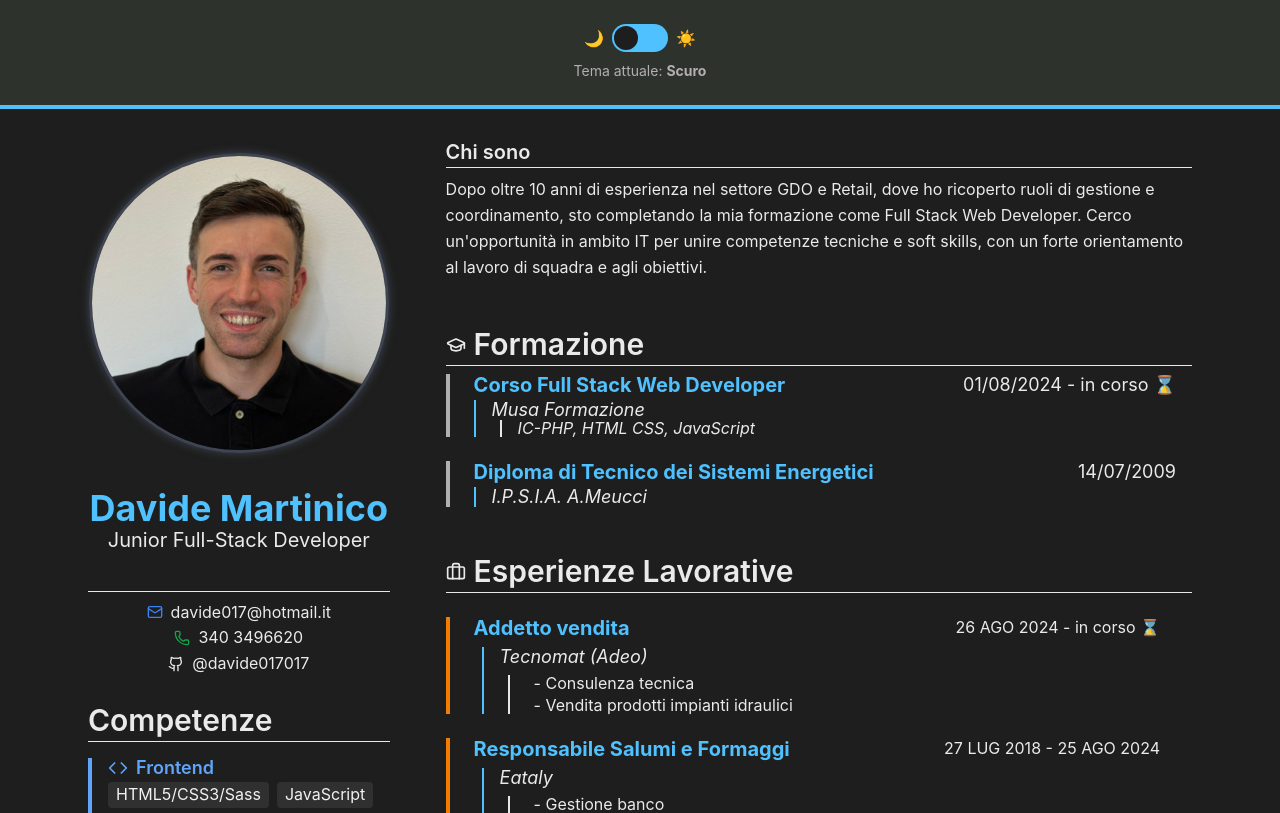
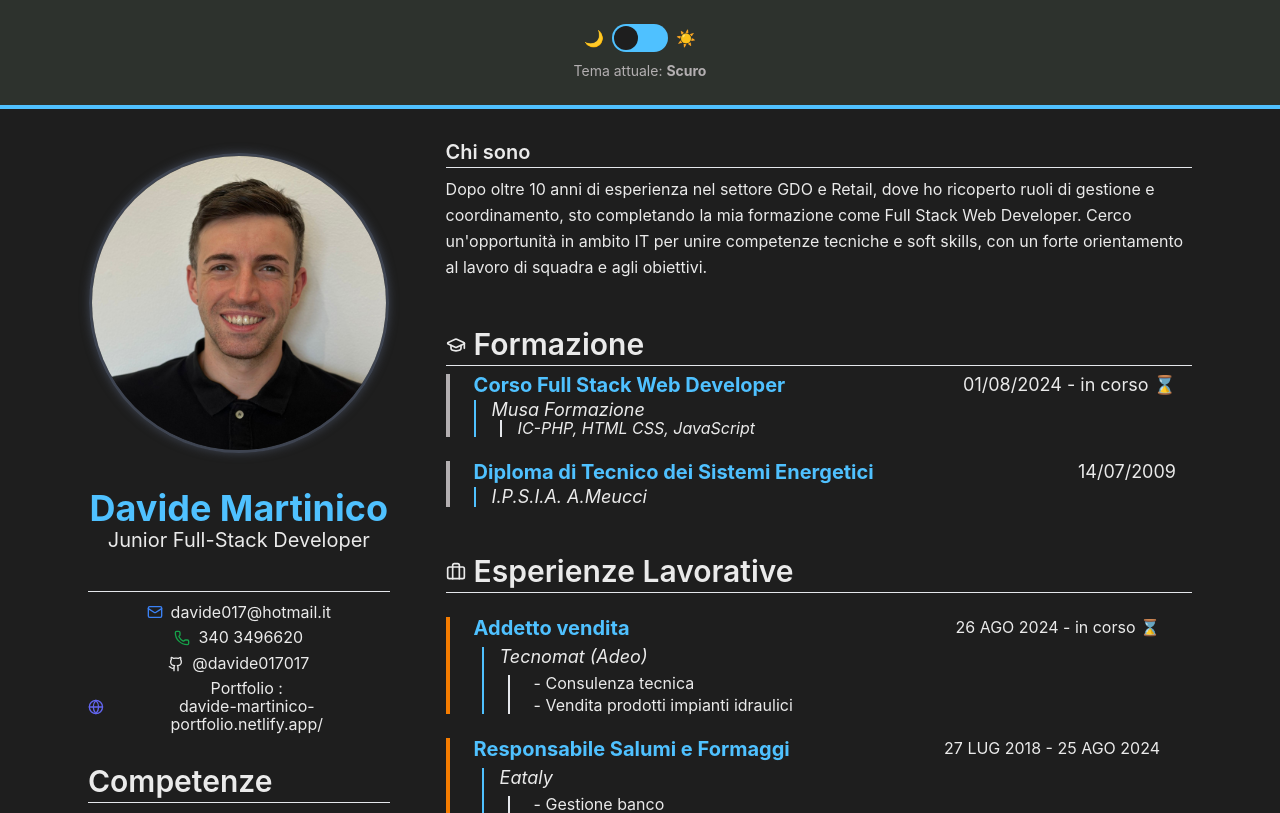
Before and after one commit to davide017017/MyCv-React-Public, a React (Vite) app: page / in a window 1280 px wide. Shown: the top 813 px of the page. Built offline with nearby package versions, Linux system fonts and the light colour scheme.

Commit message:
Aggiornato a 28/05/25 - add portfolio link

```diff
--- a/src/components/sections/Contact.tsx
+++ b/src/components/sections/Contact.tsx
@@ -1,15 +1,15 @@
 import { cvData } from '../../data/cvData';
-import { Mail, Phone, GithubIcon } from 'lucide-react';
+import { Mail, Phone, GithubIcon, Globe } from 'lucide-react';
 
 const Contact = () => {
-  const { email, phone, github } = cvData.personalInfo;
+  const { email, phone, github, portfolio } = cvData.personalInfo;
 
   return (
-    <section className="mb-2 px-4 text-center ">
+    <section className="mb-2 px-4 text-center">
       <ul className="space-y-2 text-sm flex flex-col items-center border-t border-border pt-3">
         <li className="flex items-center gap-2">
           <Mail className="w-4 h-4 text-blue-500" />
-          <a href={`mailto:${email}`} className="text-sm text-text  hover:text-primary transition">
+          <a href={`mailto:${email}`} className="text-sm text-text hover:text-primary transition">
             {email}
           </a>
         </li>
@@ -18,7 +18,7 @@ const Contact = () => {
           <span className="text-sm text-text">{phone}</span>
         </li>
         <li className="flex items-center gap-2">
-          <GithubIcon className="w-4 h-4 " />
+          <GithubIcon className="w-4 h-4" />
           <a
             href={`https://github.com/${github}`}
             target="_blank"
@@ -28,6 +28,18 @@ const Contact = () => {
             @{github}
           </a>
         </li>
+        <li className="flex items-center">
+          <Globe className="w-4 h-4 text-indigo-500" />
+          <a
+            href={portfolio}
+            target="_blank"
+            rel="noopener noreferrer"
+            className="text-sm text-text hover:text-primary transition"
+          >
+            <div>Portfolio :</div>
+            <span>davide-martinico-portfolio.netlify.app/</span>
+          </a>
+        </li>
       </ul>
     </section>
   );
--- a/src/data/cvData.ts
+++ b/src/data/cvData.ts
@@ -9,6 +9,7 @@ export const cvData: CvData = {
     phone: '340 3496620',
     github: 'davide017017',
     role: 'Junior Full-Stack Developer',
+    portfolio: 'https://davide-martinico-portfolio.netlify.app/',
   },
 
   aboutMe: `Dopo oltre 10 anni di esperienza nel settore GDO e Retail,
--- a/src/types/cv.ts
+++ b/src/types/cv.ts
@@ -40,6 +40,7 @@ export type CvData = {
       phone: string;
       github: string;
       role: string;
+      portfolio:string;
     };
     aboutMe: string;
     education: Education[];
```
